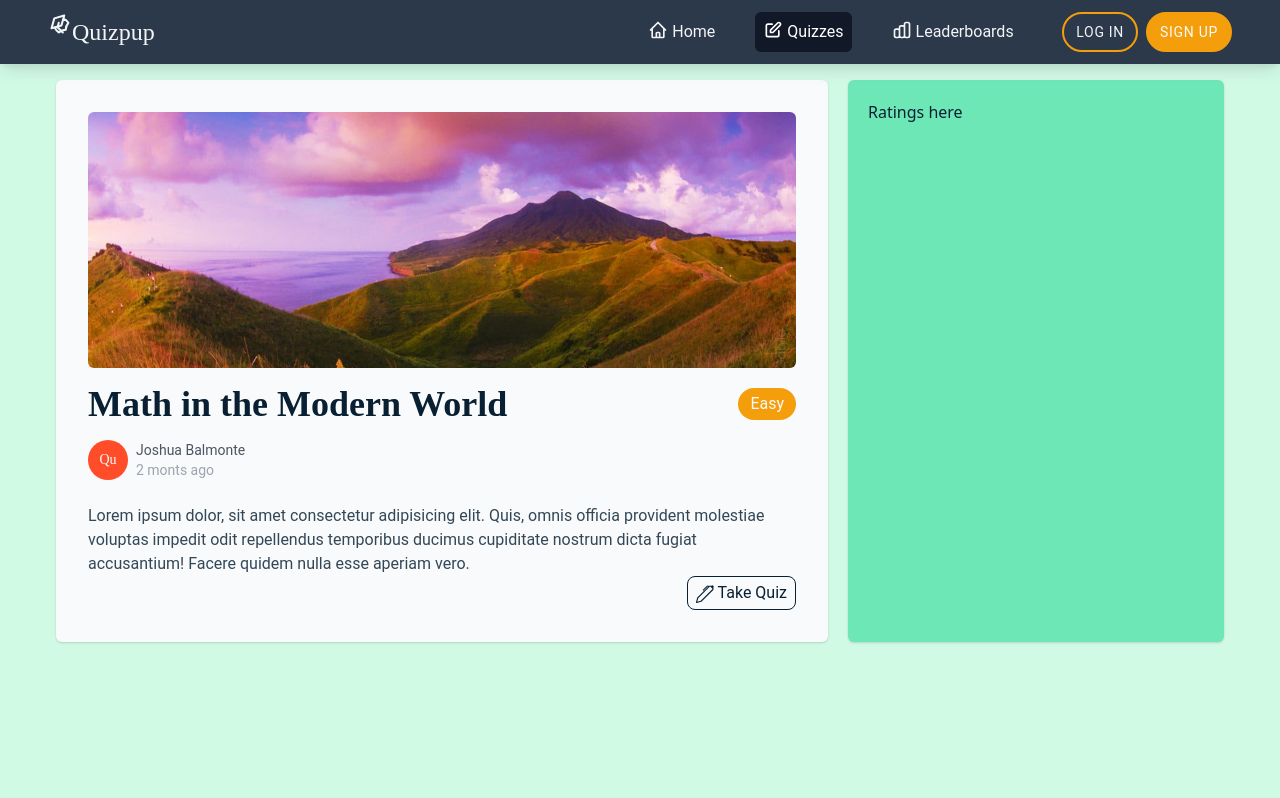
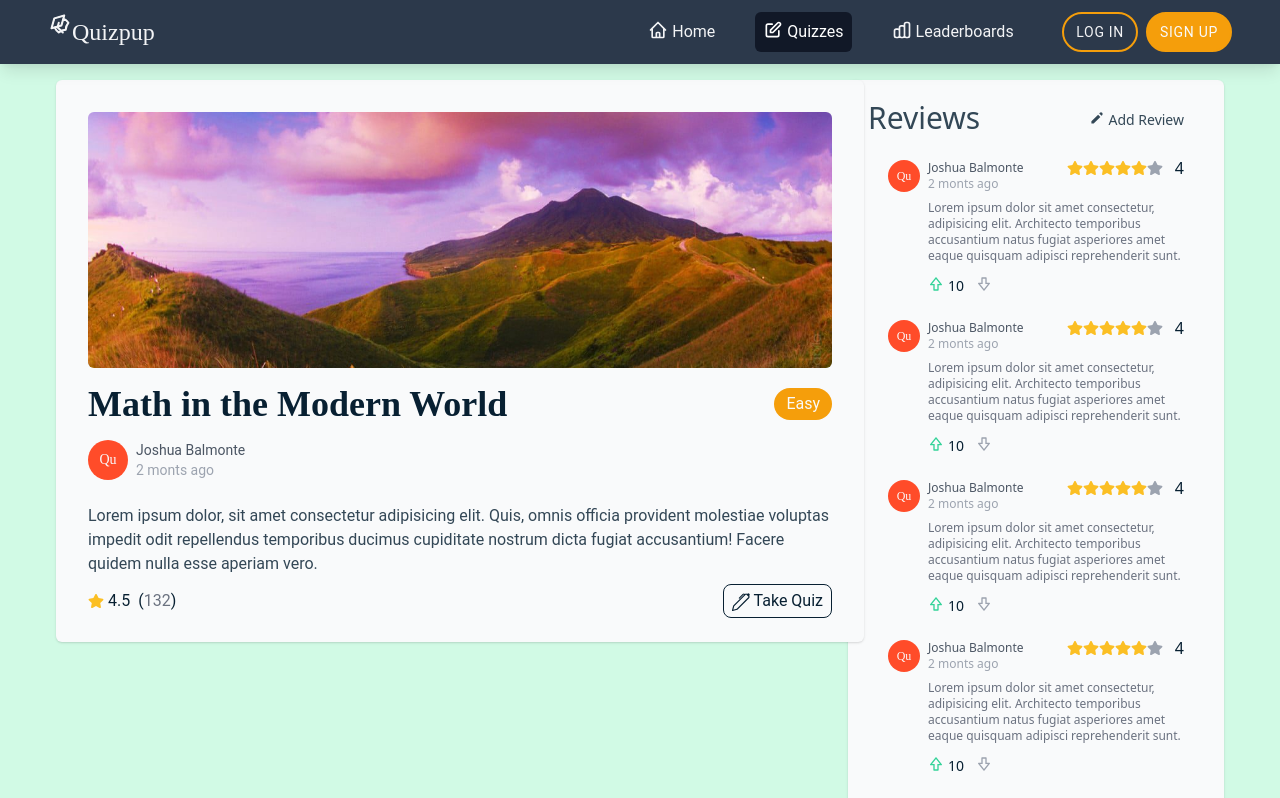
Before and after one commit to jbalmonte/quizpup, a React (Create React App) app: page /quizzes/1 in a window 1280 px wide. Shown: the top 798 px of the page. Built offline with nearby package versions, Linux system fonts and the light colour scheme.

Commit message:
single quiz UI first draft done

```diff
--- a/src/components/Card.jsx
+++ b/src/components/Card.jsx
@@ -2,14 +2,18 @@ import React from "react"
 import UserAvatar from './UserAvatar'
 import mountain from '../images/mountain.jpg'
 import { FaStar } from "react-icons/fa"
+import { useHistory } from "react-router-dom"
 const Card = ({ difficulty }) => {
+
+    const history = useHistory()
+
     const badge = {
         Easy: 'bg-yellow-500',
         Medium: 'bg-blue-600',
         Hard: 'bg-red-700'
     }
     return (
-        <div className="relative overflow-hidden h-48 bg-gray-50 shadow-sm hover:shadow-md text-secondary-200 flex font-body rounded-lg text-left col-span-1 w-full">
+        <div onClick={() => history.push("/quizzes/1")} className="relative overflow-hidden h-48 bg-gray-50 shadow-sm hover:shadow-md text-secondary-200 flex font-body rounded-lg text-left col-span-1 w-full">
 
             <img src={mountain} alt="Mountain" className="bg-cover w-1/3 overflow-hidden z-0" />
 
@@ -27,9 +31,11 @@ const Card = ({ difficulty }) => {
                             <p className="ml-2 my-auto text-xs text-gray-400 pointer-events-none">2 monts ago</p>
                         </div>
                     </div>
-                    <div className="mr-5 transform hover:scale-110 transition-transform ease-out duration-100">
-                        <p className="text-sm flex items-center text-secondary-100 pointer-events-none">
-                            <FaStar className={`mr-1 mb-1 text-yellow-400 cursor-pointer`} />4.5
+                    <div className="mr-5">
+                        <p className="text-xs flex items-center text-secondary-100 pointer-events-none">
+                            <FaStar className={`mr-1 mb-1 text-yellow-400 cursor-pointer`} />4.5 (
+                            <span className="text-gray-500">132</span>
+                            )
                         </p>
 
                     </div>
--- /dev/null
+++ b/src/components/Review.jsx
@@ -0,0 +1,41 @@
+import React from "react"
+import { BiDownvote, BiUpvote } from "react-icons/bi"
+import { FaStar } from "react-icons/fa"
+import UserAvatar from "./UserAvatar"
+
+const Review = () => {
+    return (
+        <div className="px-5 py-1 ">
+
+            <div className="flex justify-between items-end mb-2">
+                <div className="flex items-end p-0">
+                    <UserAvatar size={8} fSize="text-xs" />
+                    <div>
+                        <p className="ml-2 my-auto text-xs text-gray-600 pointer-events-none">Joshua Balmonte</p>
+                        <p className="ml-2 my-auto text-xs text-gray-400 pointer-events-none">2 monts ago</p>
+                    </div>
+                </div>
+                <div className="rating flex my-3 ml-10 items-center">
+                    <FaStar className="text-yellow-400" />
+                    <FaStar className="text-yellow-400" />
+                    <FaStar className="text-yellow-400" />
+                    <FaStar className="text-yellow-400" />
+                    <FaStar className="text-yellow-400" />
+                    <FaStar className="text-gray-400" />
+                    <span className="ml-3">4</span>
+                </div>
+            </div>
+            <p className="text-xs ml-10 text-gray-500">Lorem ipsum dolor sit amet consectetur, adipisicing elit. Architecto temporibus accusantium natus fugiat asperiores amet eaque quisquam adipisci reprehenderit sunt.</p>
+
+            <div className="ml-10 mt-3 flex items-end">
+                <BiUpvote className="mr-1 mb-1 text-green-400" />
+                <span className="text-sm mr-3">10</span>
+                <BiDownvote className="mr-1 mb-1 text-gray-400" />
+                <span className="text-sm"></span>
+
+            </div>
+        </div>
+    )
+}
+
+export default Review
--- a/src/pages/Quiz.jsx
+++ b/src/pages/Quiz.jsx
@@ -2,12 +2,16 @@ import React from "react"
 import UserAvatar from "../components/UserAvatar"
 import mountain from '../images/mountain.jpg'
 import { BsPen } from 'react-icons/bs'
+import { FaStar } from "react-icons/fa"
+import { HiPencil } from 'react-icons/hi'
+import Review from "../components/Review"
 
 const Quiz = (id) => {
     return (
-        <div className="grid grid-cols-3 px-14 py-4 gap-5 text-primary">
+        <div className="grid grid-cols-3 px-14 py-4 gap-5 text-primary w-full">
 
-            <div className="shadow h-full col-span-2 rounded-md bg-gray-50 p-8 font-body">
+            <div className="col-span-2 ">
+                <div className="shadow bg-gray-50 rounded-md  pt-8 px-8 pb-6 font-body fixed top-20 " style={{ width: "50.5rem" }}>
                     <img src={mountain} alt="Mountain" className="h-64 mb-4 rounded-md object-cover w-full" />
 
                     <div className="flex justify-between items-center">
@@ -25,7 +29,18 @@ const Quiz = (id) => {
 
                     <p className="text-secondary-100">Lorem ipsum dolor, sit amet consectetur adipisicing elit. Quis, omnis officia provident molestiae voluptas impedit odit repellendus temporibus ducimus cupiditate nostrum dicta fugiat accusantium! Facere quidem nulla esse aperiam vero.</p>
 
-                <div className="text-right">
+                    <div className="flex mt-2 justify-between items-center">
+
+                        <div className="flex items-center">
+                            <FaStar className={`mr-1 text-yellow-400 cursor-pointer`} />
+                            <span className="mr-2">4.5</span>
+                            (
+                            <span className="text-gray-500 ">132</span>
+                            )
+                        </div>
+
+
+                        <div className="">
                             <button className="border border-primary hover:bg-primary hover:text-gray-50 transition-colors duration-200 ease-linear rounded-lg p-1 px-2">
                                 <BsPen className="inline-flex mr-1  text-lg" />
                                 <span>
@@ -33,13 +48,28 @@ const Quiz = (id) => {
                                 </span>
                             </button>
                         </div>
+                    </div>
 
                 </div>
-
-            <div className="shadow h-full col-span-1 rounded-md bg-green-300 p-5">
-                Ratings here
             </div>
 
+            <div className="shadow h-full col-span-1 rounded-md bg-gray-50 p-5">
+
+                <div className="flex text-secondary-100 justify-between items-center mr-5">
+
+                    <h2 className="text-3xl mb-1">Reviews</h2>
+
+                    <button className="flex cursor-pointer hover:text-primary hover:underline">
+                        <HiPencil />
+                        <span className="text-sm ml-1">Add Review</span>
+                    </button>
+                </div>
+
+                {
+                    [...Array(20)].map((_, i) => <Review key={i + 1} />)
+                }
+
+            </div>
         </div >
     )
 }
```
Lines whose indentation alone changed are shown as unchanged.
